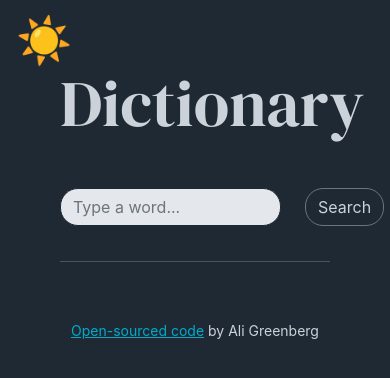
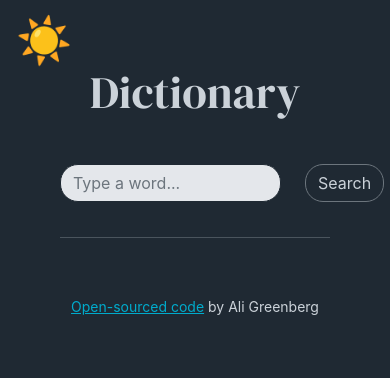
Before and after one commit to aligberg/dictionary-project, a React (Create React App) app: page / in a window 390 px wide. Shown: the top 378 px of the page. Built offline with nearby package versions, Linux system fonts and the light colour scheme; no server answers.

Commit message:
Responsive updates

```diff
--- a/src/App.css
+++ b/src/App.css
@@ -8,7 +8,7 @@ a {
 a:hover{
     color:#e4e7eb;
   }
-  @media (min-width: 900px) {
+  @media (min-width: 950px) {
     .container {
     border: 1px solid rgb(203, 210, 217);
     }
@@ -47,3 +47,8 @@ a:hover{
   font-family: 'DM Serif Display', serif;
   font-size: 65px;
 }
+@media (max-width: 900px) {
+  .App h1 {
+    font-size: 45px;
+  }
+}
--- a/src/Results.css
+++ b/src/Results.css
@@ -3,3 +3,9 @@
   font-weight: bold;
   line-height: 1.5;
 }
+
+@media (max-width: 900px) {
+  .Results h2 {
+    font-size: 28px;
+  }
+}
```
Also changed, not shown: 1 other file (tests, documents, lock files or other folders).
